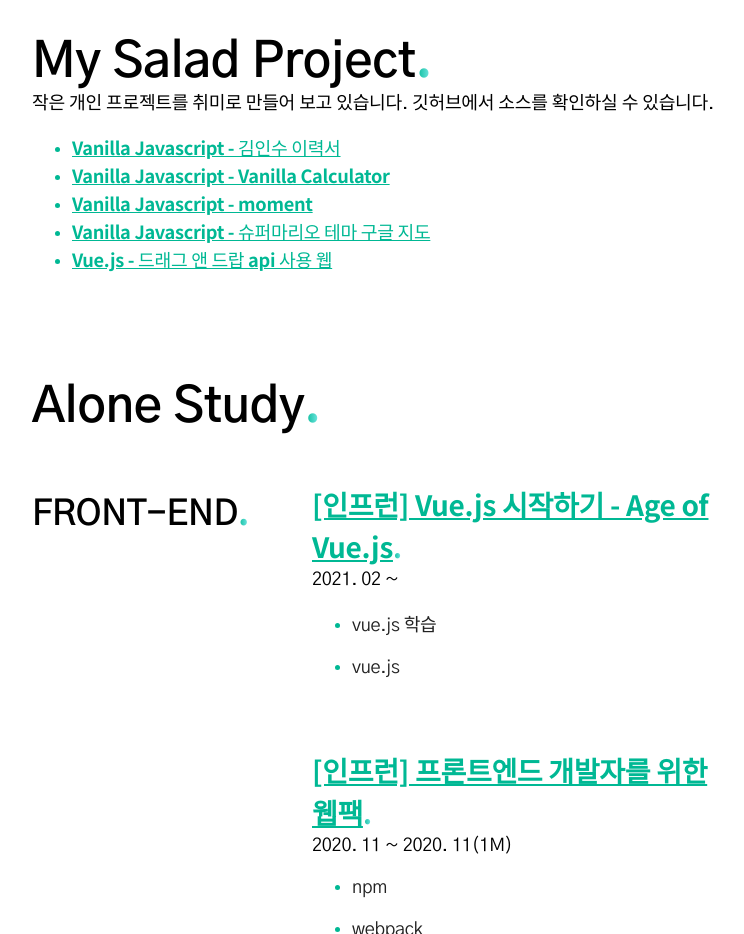
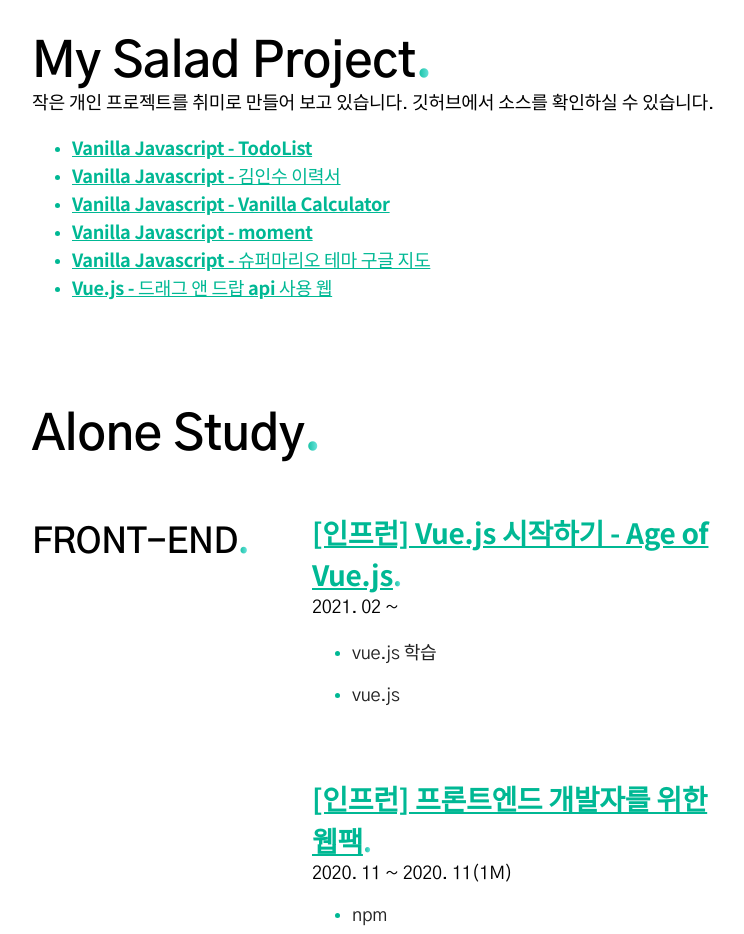
Before and after one commit to Insookim0702/TheBigSalad, a plain HTML site: page index.html in a window 1280 px wide. Shown: the part 3140-4074 px from the top of the page, without its empty margins (258-1002 px from the left). Drawn offline with Linux system fonts and the light colour scheme.

Commit message:
미니 프로젝트 추가

```diff
--- a/index.html
+++ b/index.html
@@ -116,6 +116,7 @@
                 <div class="skill">
                     작은 개인 프로젝트를 취미로 만들어 보고 있습니다. 깃허브에서 소스를 확인하실 수 있습니다.
                     <ul>
+                        <li><a href="https://insookim0702.github.io/TheMayWork/">Vanilla Javascript - TodoList</a></li>
                         <li><a href="https://insookim0702.github.io/TheBigSalad/">Vanilla Javascript - 김인수 이력서</a></li>
                         <li><a href="https://insookim0702.github.io/VanillaCalculator/">Vanilla Javascript - Vanilla Calculator</a></li>
                         <li><a href="https://insookim0702.github.io/moment/">Vanilla Javascript - moment</a></li>
```
